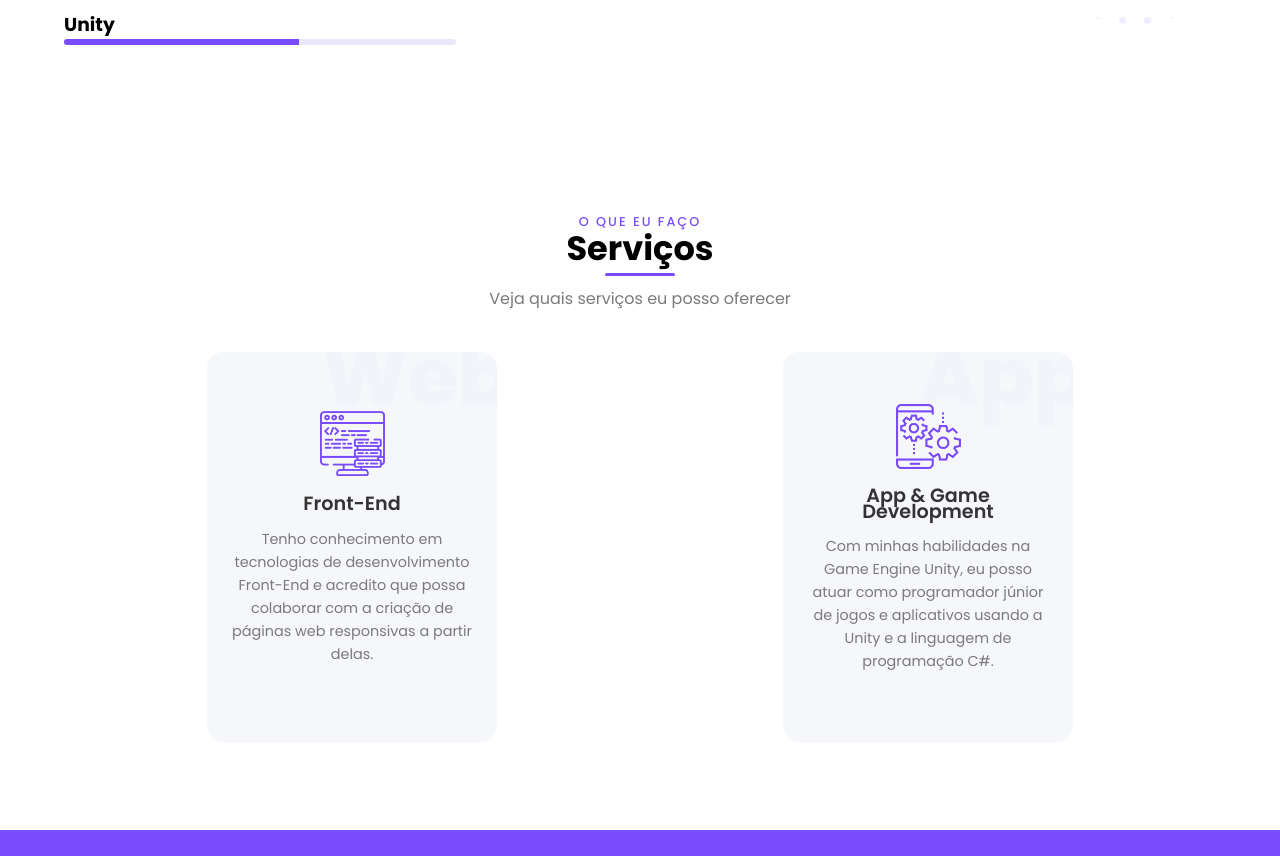
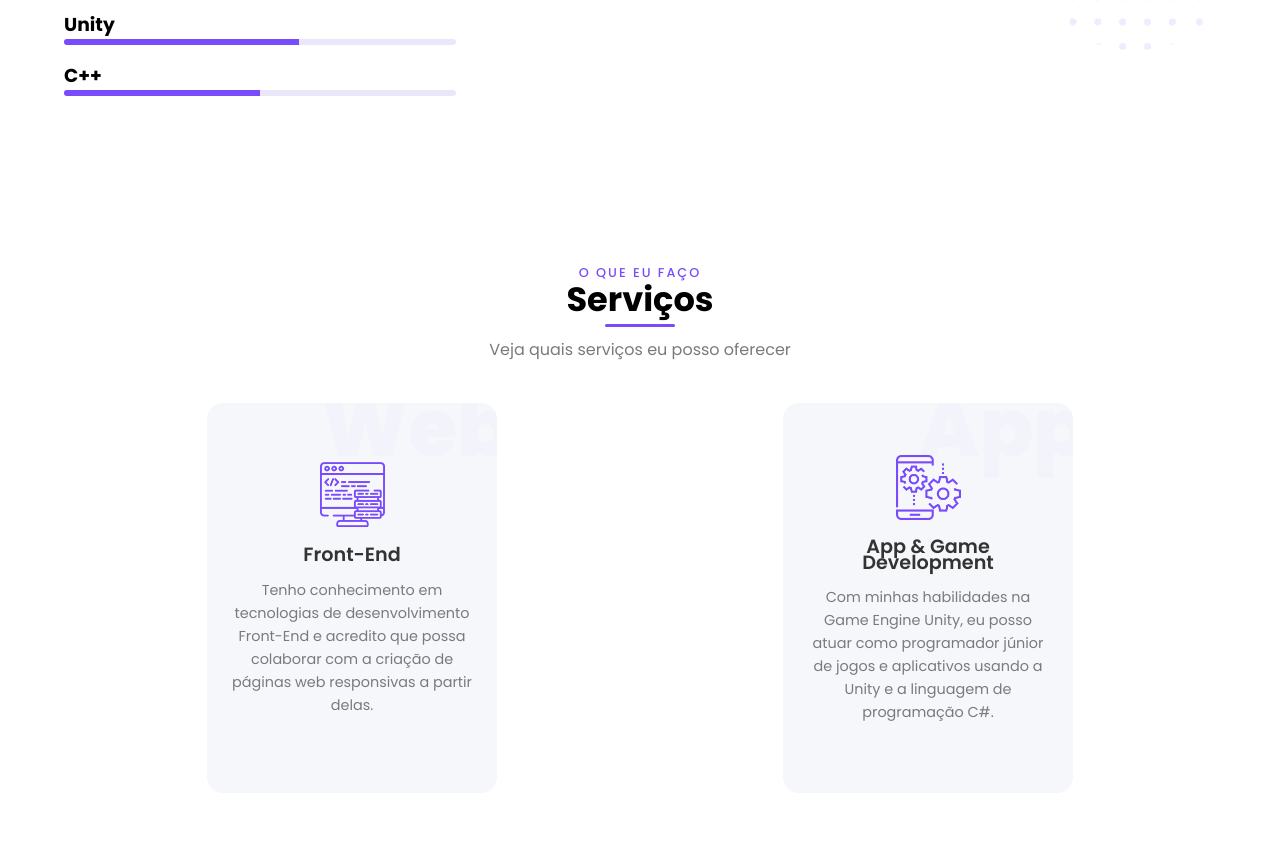
Before and after one commit to GuusP/GuuspPortfolio, a plain HTML site: page index.html in a window 1280 px wide. Shown: the part 1561-2417 px from the top of the page. Drawn offline with nearby package versions, Linux system fonts and the light colour scheme.

Commit message:
Add files via upload

```diff
--- a/index.html
+++ b/index.html
@@ -121,6 +121,12 @@
                                 <h3 class="skill-tile">Unity</h3>
                                 <div class="skill-bar">
                                     <div class="skill-progress" data-progress="60%"></div>
+                                </div>
+                            </div>
+                            <div class="skill cpp">
+                                <h3 class="skill-tile">C++</h3>
+                                <div class="skill-bar">
+                                    <div class="skill-progress" data-progress="50%"></div>
                                 </div>
                             </div>
                         </div>
```
